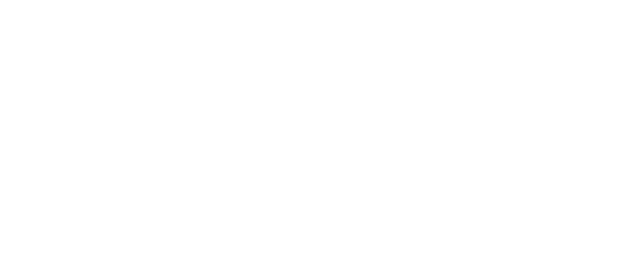
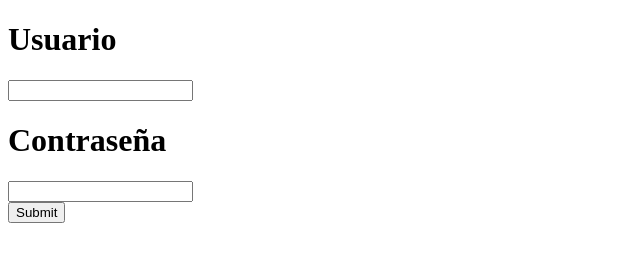
Before and after one commit to CamiloCamargoCa/ProyectoPrueba, a plain HTML site: page inicio.html in a window 1280 px wide. Shown: the whole page, without its empty margins (0-640 px from the left). Drawn offline with Linux system fonts and the light colour scheme.

Commit message:
nuevas modificaciones

```diff
--- a/inicio.html
+++ b/inicio.html
@@ -7,6 +7,11 @@
 	<link rel="stylesheet" href="">
 </head>
 <body>
-
+	<h1>Usuario</h1>
+	<input type="text">
+	<h1>Contraseña</h1>
+	<input type="text">
+	<br>
+	<input type="submit">
 </body>
 </html>
```
Also changed, not shown: index.html (+1 -1 lines).
